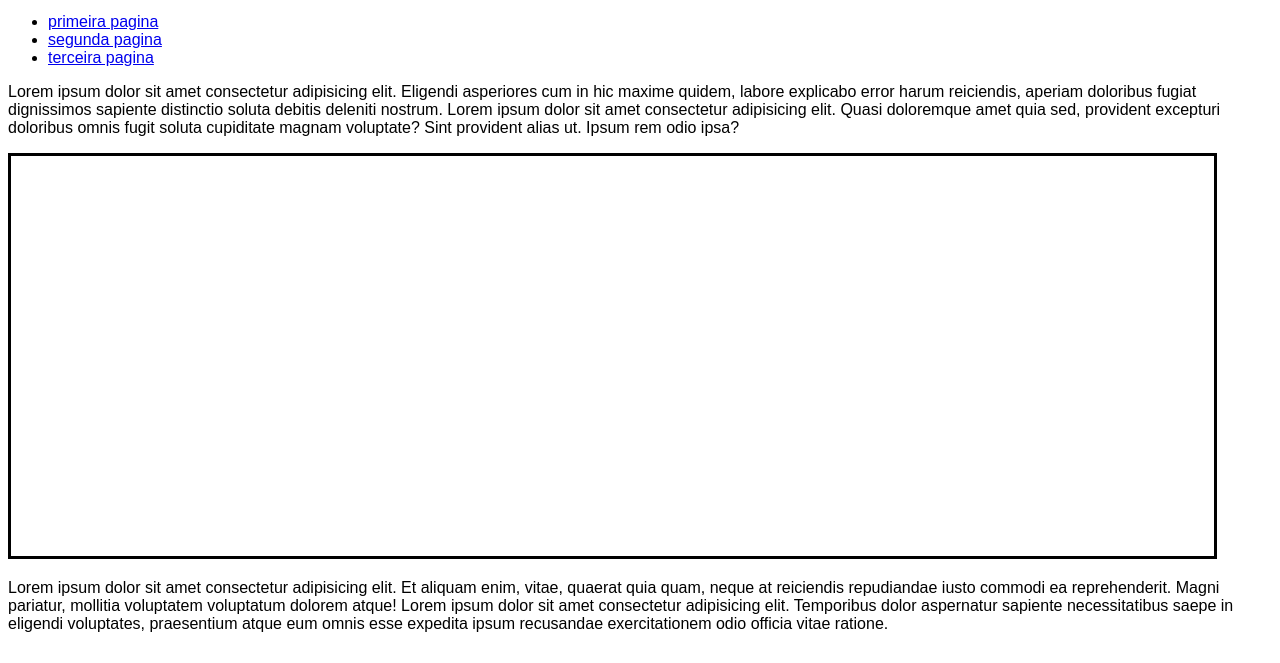
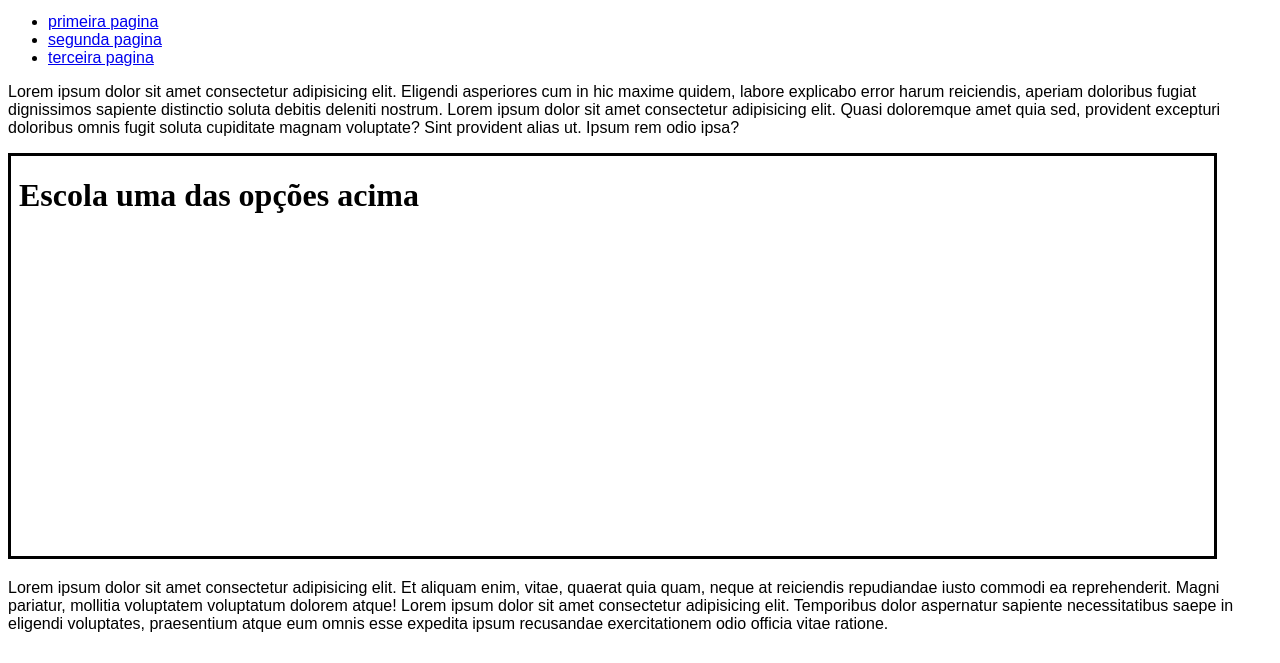
Before and after one commit to iarleyant/HTML-CSS, a plain HTML site: page Ex024/iframe003.html in a window 1280 px wide. Shown: the part 137-800 px from the top of the page. Drawn offline with Linux system fonts and the light colour scheme.

Commit message:
exercicio iframe003

```diff
--- a/Ex024/iframe003.html
+++ b/Ex024/iframe003.html
@@ -28,7 +28,7 @@
 
     <p>Lorem ipsum dolor sit amet consectetur adipisicing elit. Eligendi asperiores cum in hic maxime quidem, labore explicabo error harum reiciendis, aperiam doloribus fugiat dignissimos sapiente distinctio soluta debitis deleniti nostrum. Lorem ipsum dolor sit amet consectetur adipisicing elit. Quasi doloremque amet quia sed, provident excepturi doloribus omnis fugit soluta cupiditate magnam voluptate? Sint provident alias ut. Ipsum rem odio ipsa?</p>
 
-    <iframe src="" id="tela" name="frame">
+    <iframe id="tela" name="frame" srcdoc="<h1>Escola uma das opções acima</h1>">
         <p>infelizmente aeu navegador não é compativel com isso.</p>
     </iframe>
 
```
